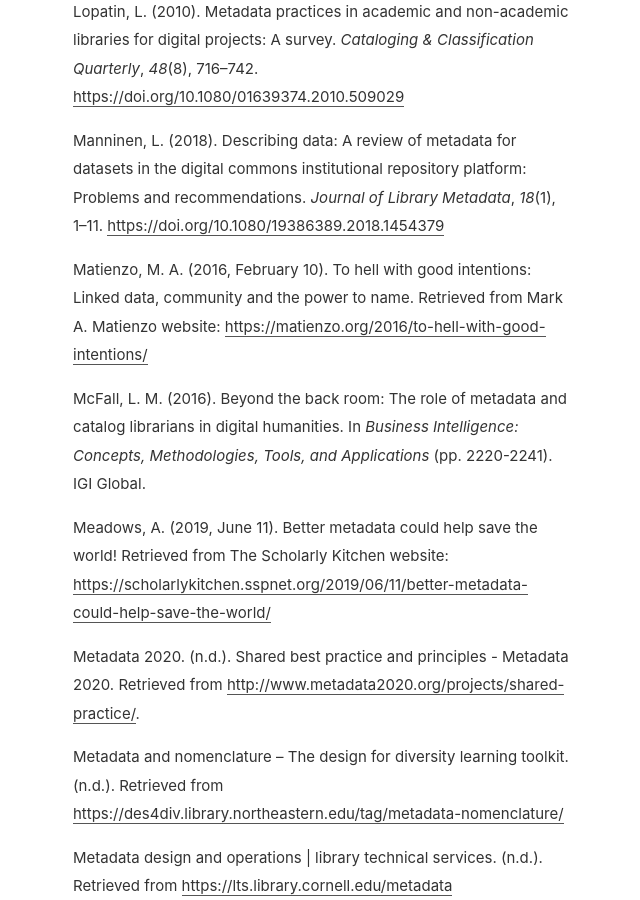
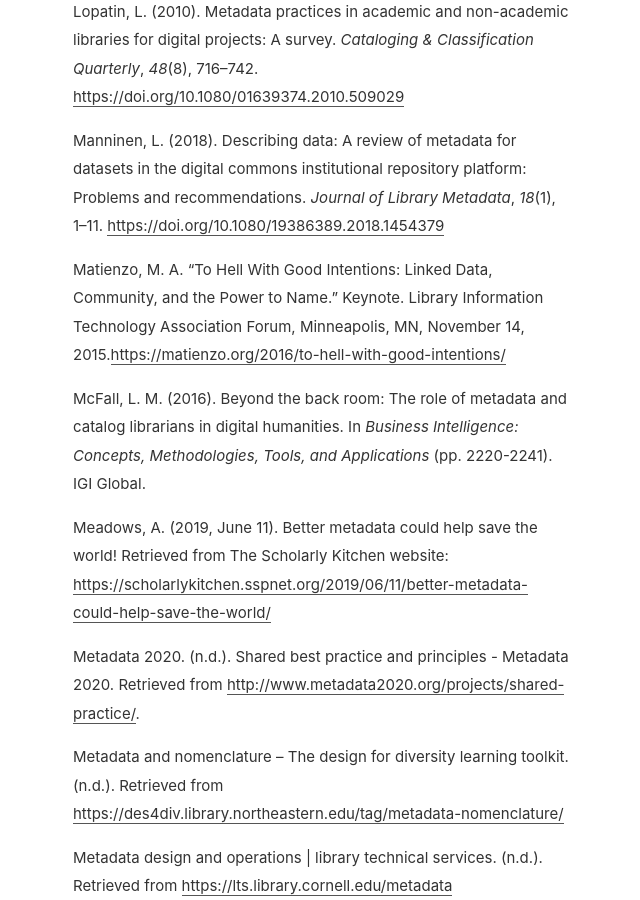
Before and after one commit to aouriri/blog, a Jekyll site: the page built from _posts/2020-01-02-metadata-presentation.md, in a window 1280 px wide and 900 px high, scrolled down 2495 px. Shown: the whole window, without its empty margins (317-957 px from the left). Built offline with Jekyll 4.4.1, drawn with Linux system fonts in a browser that asks for light colours.

Commit message:
Update 2020-01-02-metadata-presentation.md
updating citation

```diff
--- a/_posts/2020-01-02-metadata-presentation.md
+++ b/_posts/2020-01-02-metadata-presentation.md
@@ -42,7 +42,7 @@ Lopatin, L. (2010). Metadata practices in academic and non-academic libraries fo
 
 Manninen, L. (2018). Describing data: A review of metadata for datasets in the digital commons institutional repository platform: Problems and recommendations. *Journal of Library Metadata*, *18*(1), 1–11. [https://doi.org/10.1080/19386389.2018.1454379](https://doi.org/10.1080/19386389.2018.1454379)
 
-Matienzo, M. A. (2016, February 10). To hell with good intentions: Linked data, community and the power to name. Retrieved from Mark A. Matienzo website: [https://matienzo.org/2016/to-hell-with-good-intentions/](https://matienzo.org/2016/to-hell-with-good-intentions/)
+Matienzo, M. A. "To Hell With Good Intentions: Linked Data, Community, and the Power to Name." Keynote. Library Information Technology Association Forum, Minneapolis, MN, November 14, 2015.[https://matienzo.org/2016/to-hell-with-good-intentions/](https://matienzo.org/2016/to-hell-with-good-intentions/)
 
 McFall, L. M. (2016). Beyond the back room: The role of metadata and catalog librarians in digital humanities. In *Business Intelligence: Concepts, Methodologies, Tools, and Applications* (pp. 2220-2241). IGI Global.
 
```
